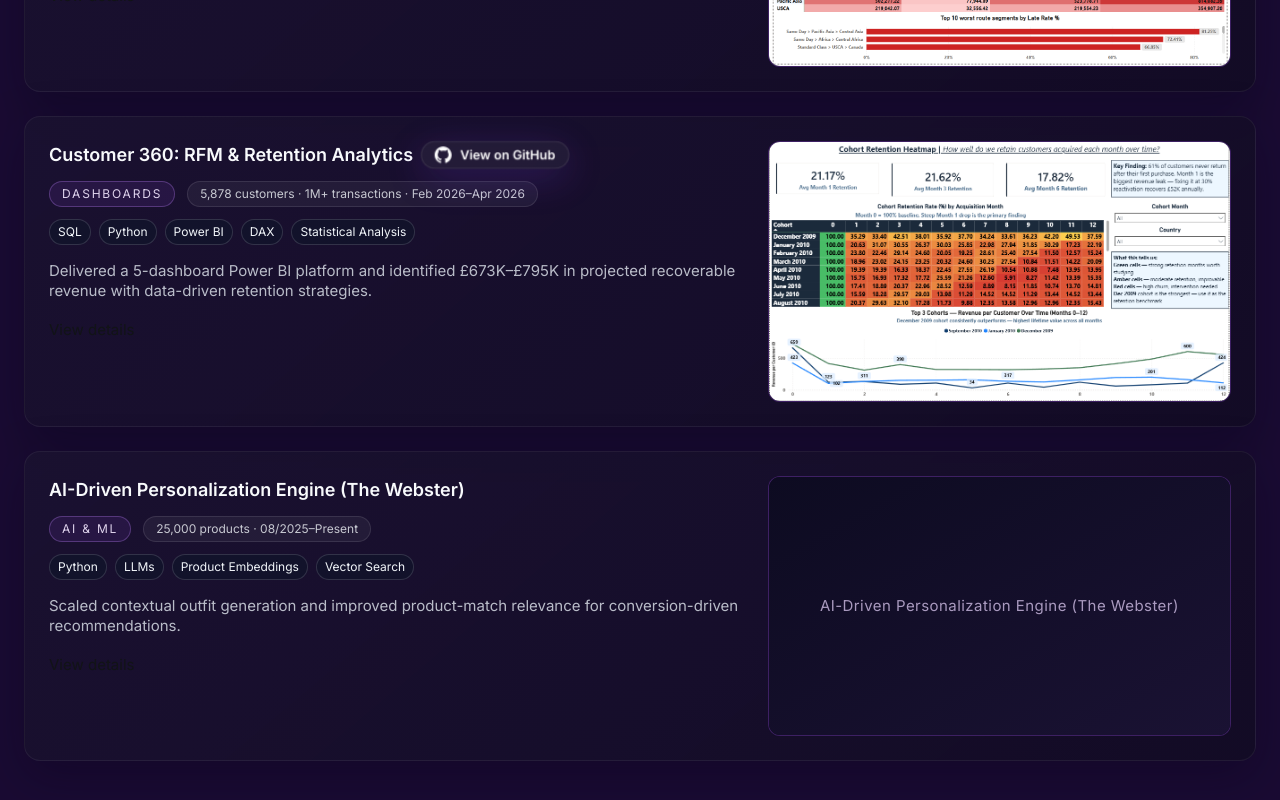
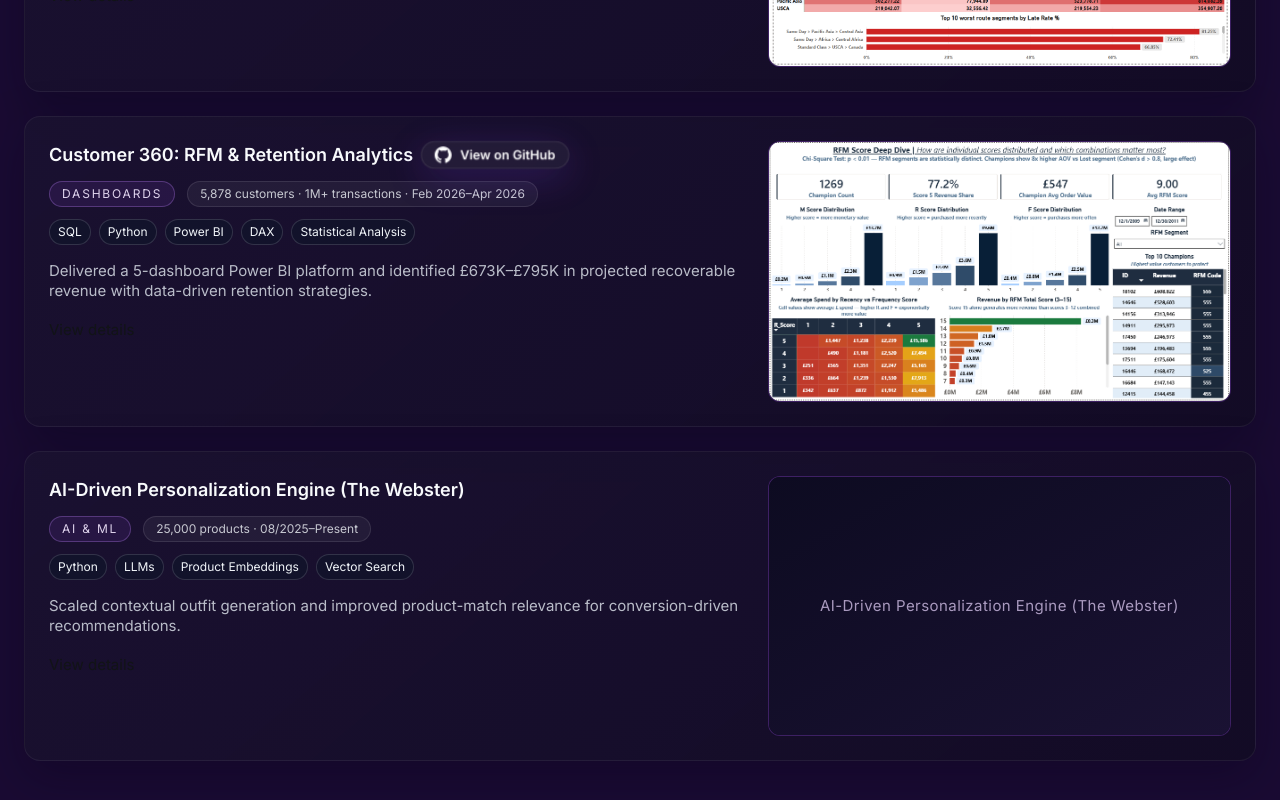
Before and after one commit to vshinde1-design/Portfolio-Website, a React (Vite) app: page / in a window 1280 px wide. Shown: the part 4400-5200 px from the top of the page. Built offline with nearby package versions, Linux system fonts and the light colour scheme.

Commit message:
Customer 360: Make RFM score deep dive the featured image

```diff
--- a/src/components/sections/Projects.tsx
+++ b/src/components/sections/Projects.tsx
@@ -39,8 +39,8 @@
     desc: 'Built an RFM segmentation engine scoring 5,878 customers into 9 segments, identifying 1,269 Champions driving 77% of revenue and validating findings with statistical rigor.',
     tech: ['SQL', 'Python', 'Power BI', 'DAX', 'Statistical Analysis'],
     media: [
+      '/certs/Customer 360/dashboard_2.png',
       '/certs/Customer 360/dashboard_1.png',
-      '/certs/Customer 360/dashboard_2.png',
       '/certs/Customer 360/dashboard_3.png',
       '/certs/Customer 360/dashboard_4.png',
       '/certs/Customer 360/dashboard_5.png'
```
